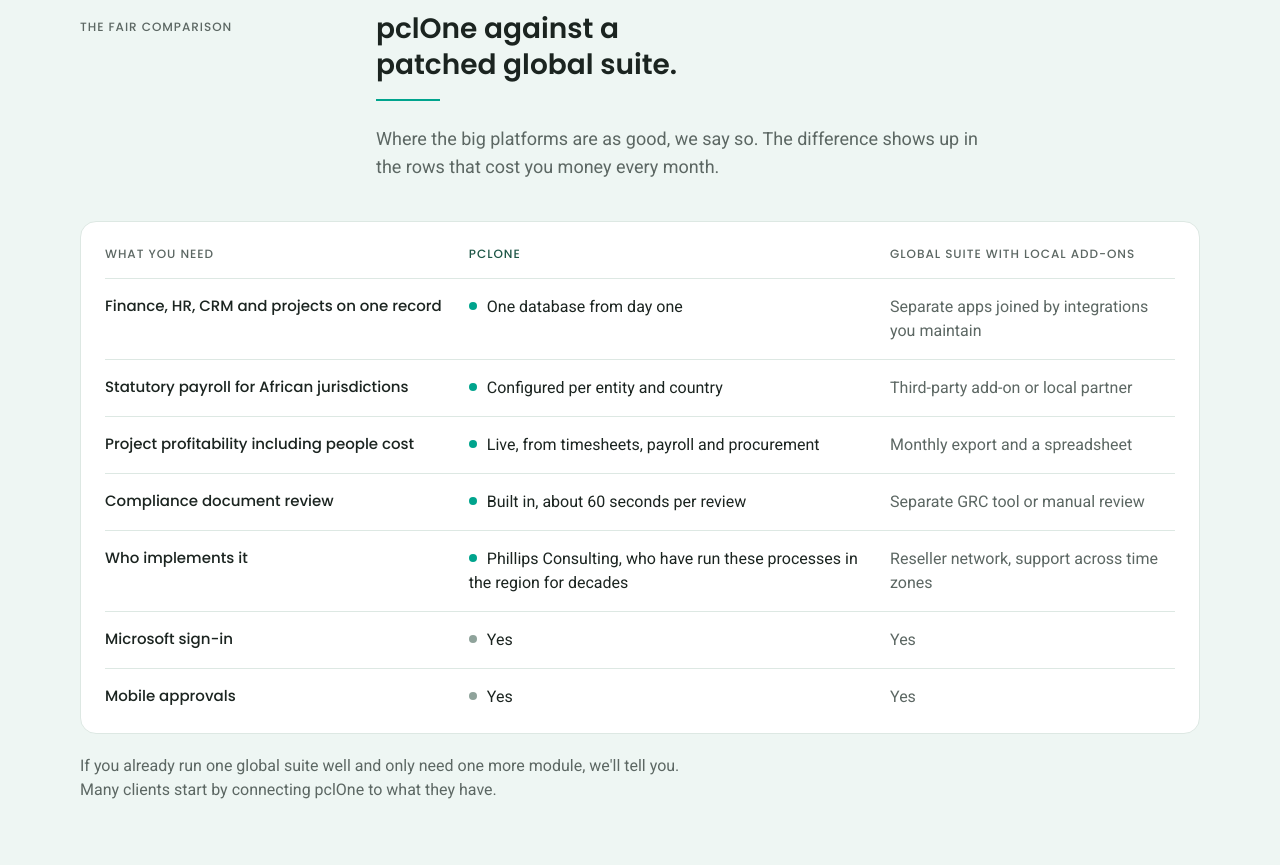
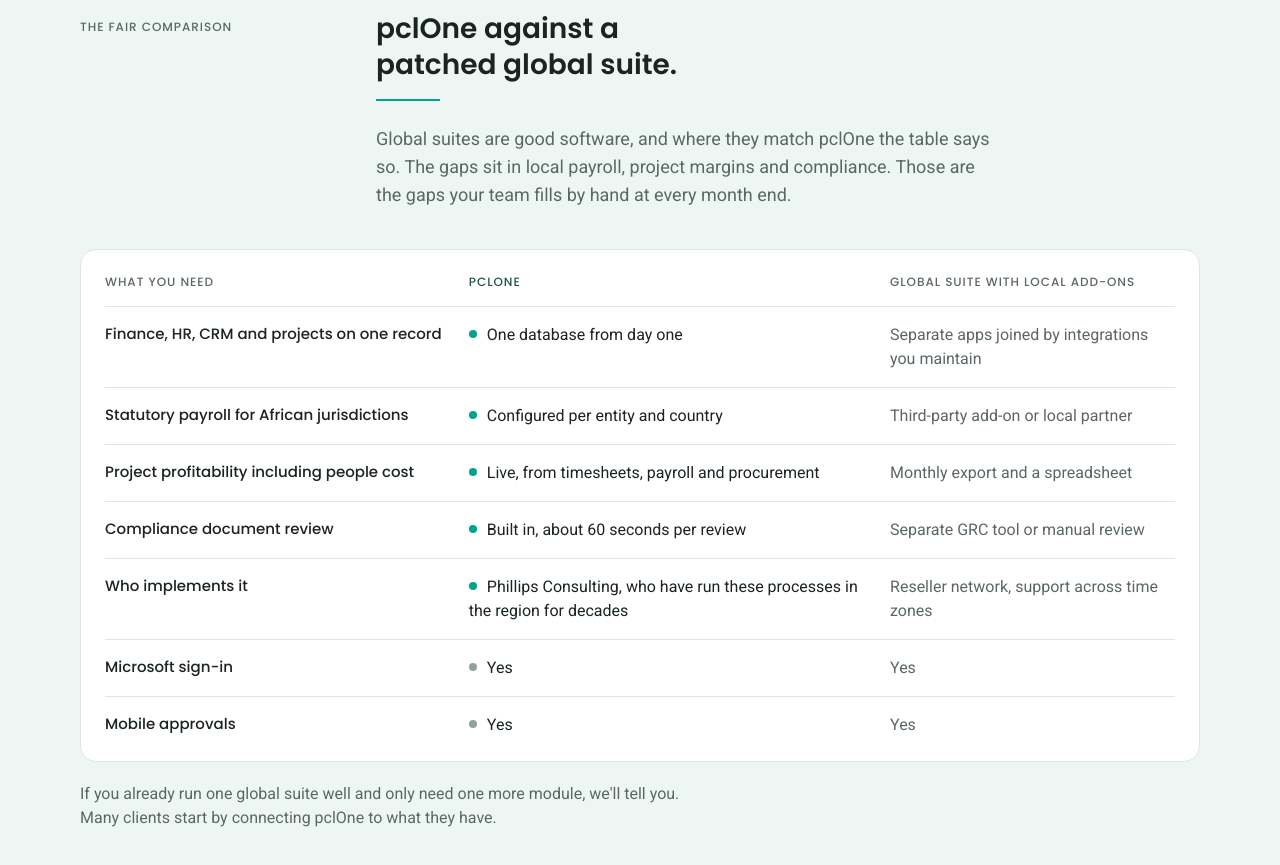
Before and after one commit to MvthvrMagnolia/new-test-mord, a plain HTML site: page pclone/index.html in a window 1280 px wide. Shown: the part 5200-6065 px from the top of the page. Drawn offline with Linux system fonts and the light colour scheme.

Commit message:
Rewrite the comparison section intro
Co-Authored-By: Claude Opus 5.5 <noreply@anthropic.com>
Claude-Session: https://claude.ai/code/session_01XJVZ8qn9V6rHNas5f2ZivZ

```diff
--- a/pclone/index.html
+++ b/pclone/index.html
@@ -503,7 +503,7 @@ footer .lockup .one { font-size: 17px; }
         <div class="overline">The fair comparison</div>
         <div>
           <h2 class="title" id="cmp-h">pclOne against a patched global suite.</h2>
-          <p class="lead">Where the big platforms are as good, we say so. The difference shows up in the rows that cost you money every month.</p>
+          <p class="lead">Global suites are good software, and where they match pclOne the table says so. The gaps sit in local payroll, project margins and compliance. Those are the gaps your team fills by hand at every month end.</p>
         </div>
       </div>
       <div class="cmp-wrap panel">
```
